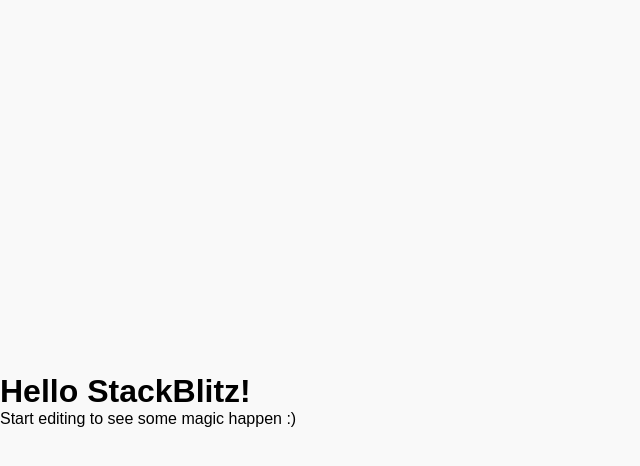
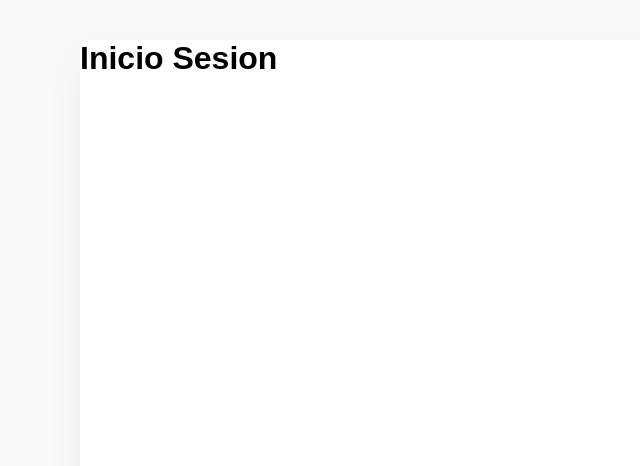
Before and after one commit to MegalLink/react-lista-gastos-firebase, a React (Create React App) app: page /editar/1 in a window 1280 px wide. Shown: the top 466 px of the page, without its empty margins (0-640 px from the left). Built offline with nearby package versions, Linux system fonts and the light colour scheme; what webfontloader would draw is missing.

Commit message:
Creación de rutas y componentes

```diff
--- /dev/null
+++ b/src/componentes/EditarGasto.js
@@ -0,0 +1,4 @@
+import React from "react";
+export default function EditarGasto() {
+  return <h1>Inicio Sesion</h1>;
+}
--- /dev/null
+++ b/src/componentes/GastosPorCategoria.js
@@ -0,0 +1,4 @@
+import React from "react";
+export default function GastosPorCategoria() {
+  return <h1>Gastos por categoria</h1>;
+}
--- /dev/null
+++ b/src/componentes/ListaGastos.js
@@ -0,0 +1,4 @@
+import React from "react";
+export default function ListaGastos() {
+  return <h1>Inicio Sesion</h1>;
+}
--- /dev/null
+++ b/src/componentes/Login.js
@@ -0,0 +1,4 @@
+import React from "react";
+export default function Login() {
+  return <h1>Inicio Sesion</h1>;
+}
--- /dev/null
+++ b/src/componentes/Register.js
@@ -0,0 +1,4 @@
+import React from "react";
+export default function Register() {
+  return <h1>Registro</h1>;
+}
--- /dev/null
+++ b/src/elementos/Contenedor.js
@@ -0,0 +1,24 @@
+import styled from "styled-components";
+const Contenedor = styled.div`
+  background: #fff;
+  width: 90%;
+  max-width: 70rem; /*1110px*/
+  height: 90vh;
+  max-height: 50rem; /* 800px */
+  overflow-y: auto;
+  box-shadow: 0px 1.25rem 2.5rem rgba(0, 0, 0, 0.05);
+  border-radius: 0.625rem; /* 10px */
+  margin: auto;
+  display: flex;
+  flex-direction: column;
+  justify-content: space-between;
+  position: relative;
+  z-index: 100;
+
+  @media (max-width: 60rem) {
+    /* 950px */
+    height: 95vh;
+    max-height: none;
+  }
+`;
+export default Contenedor;
--- a/src/index.js
+++ b/src/index.js
@@ -3,10 +3,32 @@
 import "./style.css";
 import App from "./App";
 import WebFont from 'webfontloader'
+import Contenedor from './elementos/Contenedor';
+import {BrowserRouter,Route,Switch} from 'react-router-dom'
+import EditarGasto from './componentes/EditarGasto'
+import GastosPorCategoria from './componentes/GastosPorCategoria'
+import ListaGastos from './componentes/ListaGastos'
+import Login from './componentes/Login'
+import Register from './componentes/Register'
 
   WebFont.load({
     google: {
       families: ['Work Sans:400,500,700', 'sans-serif']
     }
   });
-ReactDOM.render(<App />, document.getElementById("root"));
+
+ReactDOM.render(
+  <BrowserRouter>
+  <Contenedor>
+  <Switch>
+  <Route path="/login" component={Login} />
+  <Route path="/register" component={Register} />
+  <Route path="/lista" component={ListaGastos} />
+  <Route path="/categorias" component={GastosPorCategoria} />
+  <Route path="/editar/:id" component={EditarGasto} />
+  <Route path="/" component={App} />
+  </Switch>
+
+  </Contenedor>
+  </BrowserRouter>
+  , document.getElementById("root"));
```
